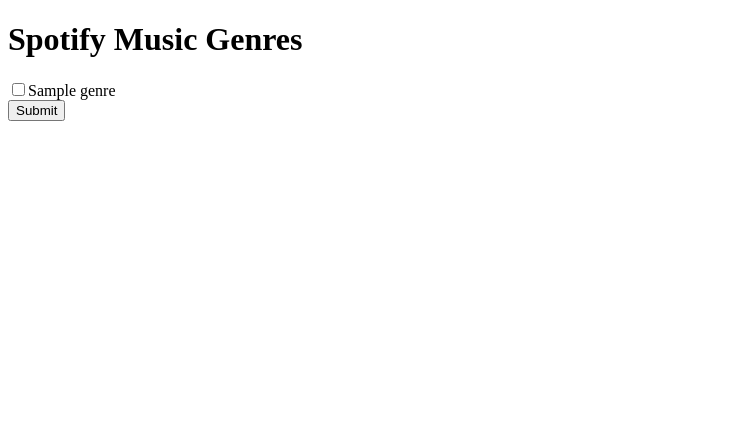
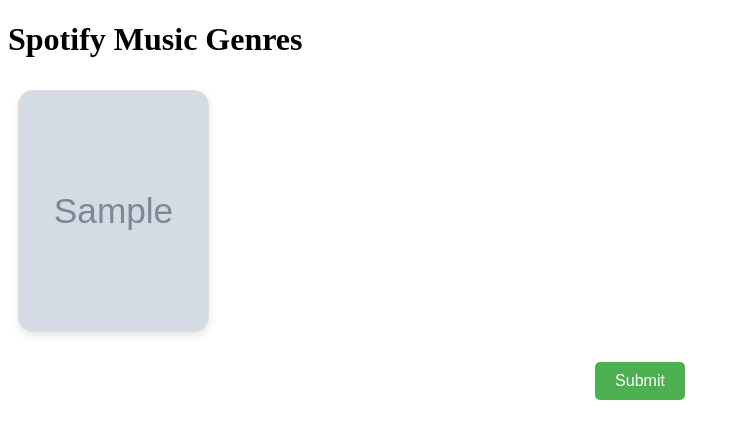
Before and after one commit to GAURAV-JADHAV-26/NIRVANA, a Flask app: template templates/genre.html in a window 1280 px wide. Shown: the top 439 px of the page, without its empty margins (0-740 px from the left). Run offline with Flask 3, Linux system fonts and the light colour scheme; the template is opened without the code that fills it: most values are stand-ins (such as "Sample title", 1, 10 or a date in 2020); grey boxes marked "Sample" are stand-in pictures.

Commit message:
modified genre,html for cards and app.py(not sure about this)

```diff
--- a/app.py
+++ b/app.py
@@ -37,6 +37,23 @@
     session['access_token'] = token_info.get('access_token', None)
     return redirect('/genre')
 
+# @app.route('/genre')
+# def genre():
+#     access_token = session.get('access_token')
+#     if not access_token:
+#         return redirect('/')
+
+#     headers = {'Authorization': f'Bearer {access_token}'}
+#     response = requests.get(GENRE_URL, headers=headers)
+#     if response.status_code == 200:
+#         genres = response.json().get('genres', [])
+#         return render_template('genre.html', genres=genres)
+#     else:
+#         return f"Failed to retrieve genre list from Spotify API: {response.text}"
+
+
+import os
+
 @app.route('/genre')
 def genre():
     access_token = session.get('access_token')
@@ -47,9 +64,14 @@
     response = requests.get(GENRE_URL, headers=headers)
     if response.status_code == 200:
         genres = response.json().get('genres', [])
-        return render_template('genre.html', genres=genres)
+        # Add image filenames to the genre data
+        genre_data = [{'name': genre, 'image': f'genre_images/{genre.replace(" ", "_").lower()}.jpg'} for genre in genres]
+        return render_template('genre.html', genres=genre_data)
     else:
         return f"Failed to retrieve genre list from Spotify API: {response.text}"
+
+
+
 
 @app.route('/select_genres', methods=['POST'])
 def select_genres():
--- a/templates/genre.html
+++ b/templates/genre.html
@@ -4,13 +4,108 @@
     <meta charset="UTF-8">
     <meta name="viewport" content="width=device-width, initial-scale=1.0">
     <title>Spotify Music Genres</title>
+    <style>
+        /* Styles for the cards */
+        .card {
+            border: 1px solid #ddd;
+            border-radius: 15px;
+            margin: 10px;
+            width: 189px;
+            height: 240px;
+            display: inline-block;
+            vertical-align: top;
+            text-align: center;
+            background-size: cover;
+            background-position: center;
+            transition: all 0.3s ease;
+            cursor: pointer;
+            position: relative;
+            overflow: hidden;
+            background-color: #f9f9f9; /* Fallback background color */
+            box-shadow: 0 4px 8px rgba(0, 0, 0, 0.1); /* Add box shadow */
+        }
+        .card:hover {
+            border-color: #777;
+            box-shadow: 0 8px 16px rgba(0, 0, 0, 0.2); /* Increase shadow on hover */
+            transform: scale(1.05); /* Scale up on hover */
+        }
+        .card.selected {
+            background-color: rgba(255, 255, 255, 0.2); /* Light overlay for selected card */
+        }
+        .card-content {
+            opacity: 0; /* Initially hide the card content */
+            border-radius: 8px;
+            transition: opacity 0.5s ease; /* Add transition for opacity */
+            position: absolute;
+            bottom: 10px;
+            left: 0;
+            width: 100%;
+            background-color: rgba(0, 0, 0, 0.5); /* Semi-transparent background for text */
+            color: white;
+            padding: 5px;
+            box-sizing: border-box;
+            border-radius: 8px; /* Add border-radius to round the corners */
+        }
+        .card:hover .card-content {
+            opacity: 1; /* Show the card content on hover */
+        }
+        .checkmark {
+            position: absolute;
+            top: 10px; /* Shift to top */
+            right: 10px; /* Shift to right */
+            height: 25px;
+            width: 25px;
+            background-color: transparent; /* Remove circle background */
+            display: none; /* Hide checkmark by default */
+        }
+        .checkbox-container {
+            vertical-align: top; /* Add this line to align elements at the top */
+        }
+        .checkbox-container input:checked + .checkmark {
+            display: block; /* Display checkmark when input is checked */
+        }
+        .checkmark:after {
+            content: '\2714'; /* Unicode for checkmark */
+            font-size: 25px;
+            color: cyan;
+            position: absolute;
+            top: 0;
+            right: 0;
+            transform: translate(50%, -50%); /* Adjust position */
+        }
+        /* Styles for the submit button */
+        input[type="submit"] {
+            display: block;
+            margin: 20px auto; /* Center the button horizontally */
+            padding: 10px 20px;
+            background-color: #4CAF50; /* Green */
+            border: none;
+            color: white;
+            text-align: center;
+            text-decoration: none;
+            font-size: 16px;
+            cursor: pointer;
+            border-radius: 5px;
+            transition: background-color 0.3s;
+        }
+        input[type="submit"]:hover {
+            background-color: #45a049; /* Darker green on hover */
+        }
+    </style>
 </head>
 <body>
     <h1>Spotify Music Genres</h1>
     <form action="/select_genres" method="post">
-        {% for genre in genres %}
-            <input type="checkbox" name="selected_genres" value="{{ genre }}">{{ genre }}<br>
-        {% endfor %}
+        <div id="genre-cards">
+            <!-- Cards with selectable genres and images will be dynamically generated here -->
+            {% for genre in genres %}
+                <label class="checkbox-container card" style="background-image: url('{{ url_for('static', filename=genre['image']) }}')">
+                    <input type="checkbox" name="selected_genres" value="{{ genre['name'] }}" style="display: none;">
+                    <span class="checkmark"></span>
+                    <div class="card-content">{{ genre['name'] }}</div>
+                </label>
+            {% endfor %}
+        </div>
         <input type="submit" value="Submit">
     </form>
 </body>
```
Also changed, not shown: static/genre_images/acoustic.jpg (added), static/images/background-genre.jpg (added), templates/script.js (deleted).
